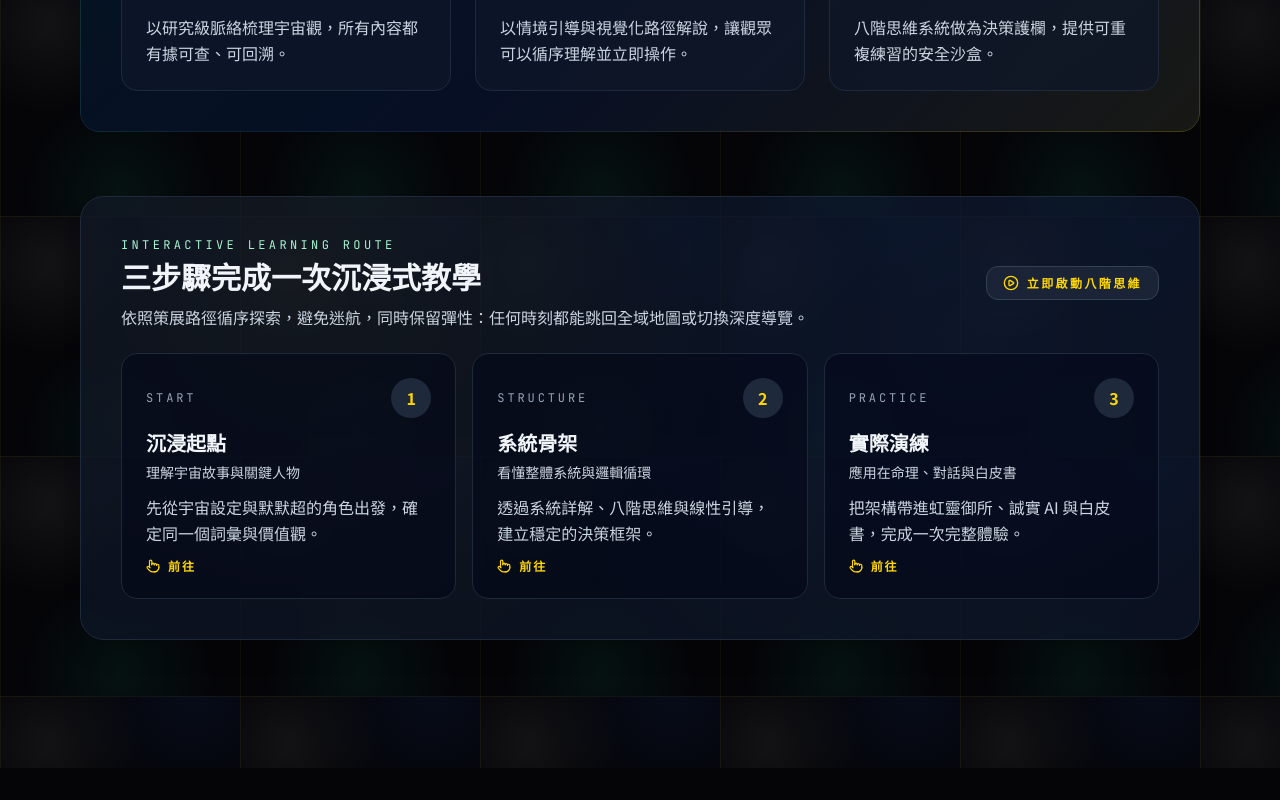
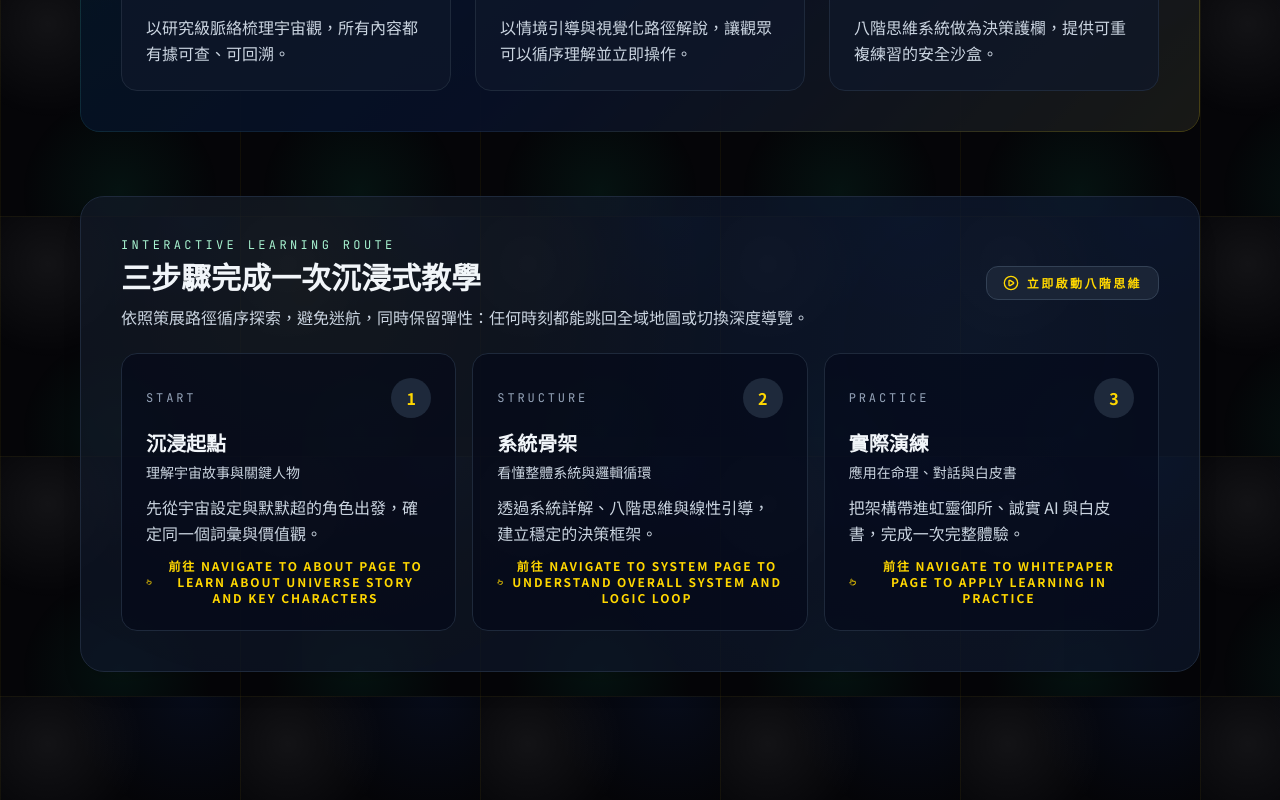
Before and after one commit to Madison-de-Chao/yyuniverse, a React (Vite) app: page / in a window 1280 px wide. Shown: the part 1944-2744 px from the top of the page. Before the commit the page ends 2712 px from the top, so only its background shows below. Built offline with nearby package versions, Linux system fonts and the light colour scheme; a web font is replaced by a local one.

Commit message:
Update pages/Home.tsx
Co-authored-by: Copilot <175728472+Copilot@users.noreply.github.com>
Signed-off-by: momo741006 <momo741006@gmail.com>

```diff
--- a/pages/Home.tsx
+++ b/pages/Home.tsx
@@ -381,9 +381,8 @@ export const Home: React.FC<HomeProps> = ({ onNavigate, theme, toggleTheme }) =>
                     className={`inline-flex items-center gap-2 text-xs font-bold tracking-[0.16em] uppercase transition-colors ${
                       isDark ? 'text-gold hover:text-yellow-200' : 'text-muted-gold hover:text-amber-800'
                     }`}
-                    aria-label={step.ariaLabel}
                   >
-                    <Pointer size={14} /> 前往
+                    <Pointer size={14} /> 前往 {step.ariaLabel}
                   </button>
                 </div>
               ))}
```
